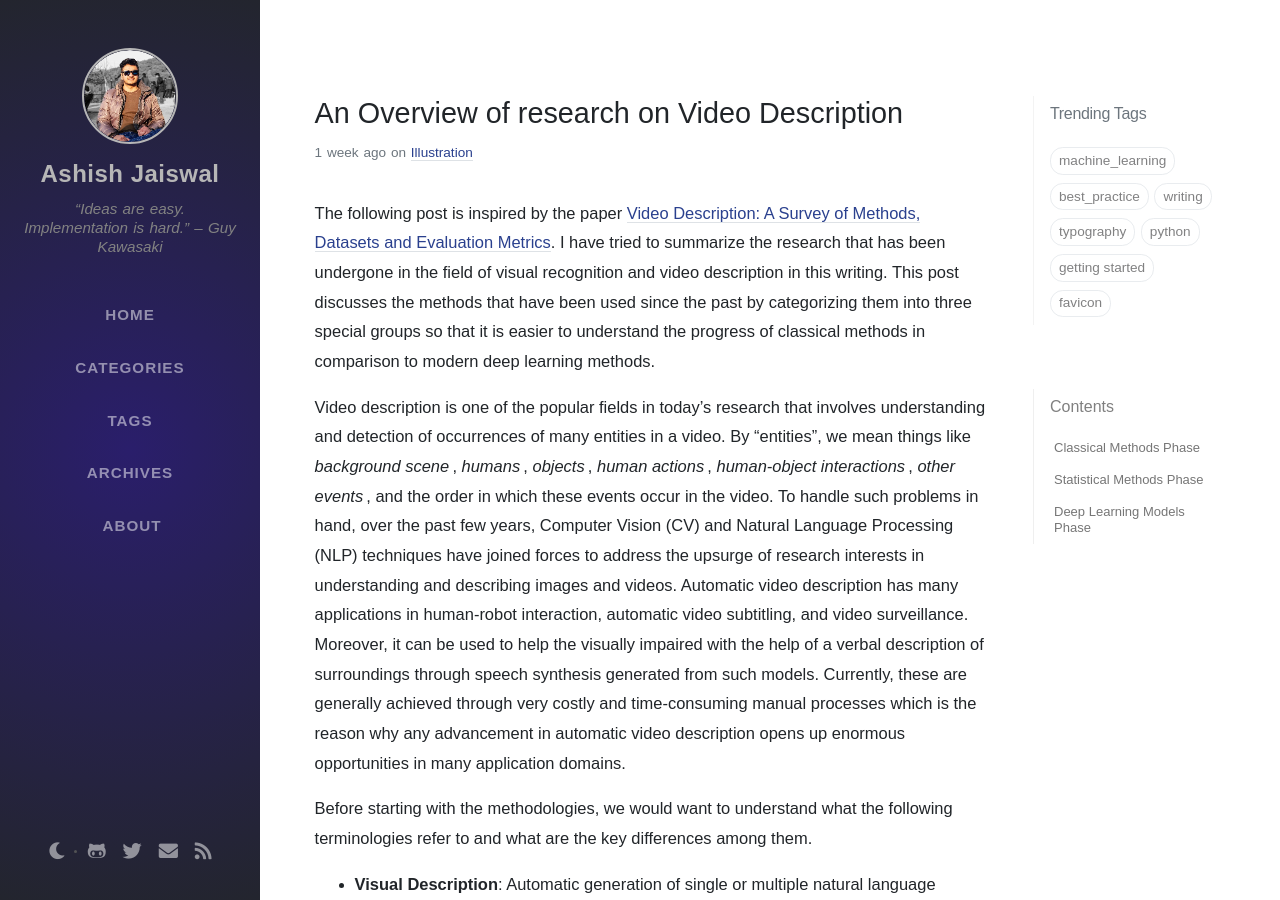
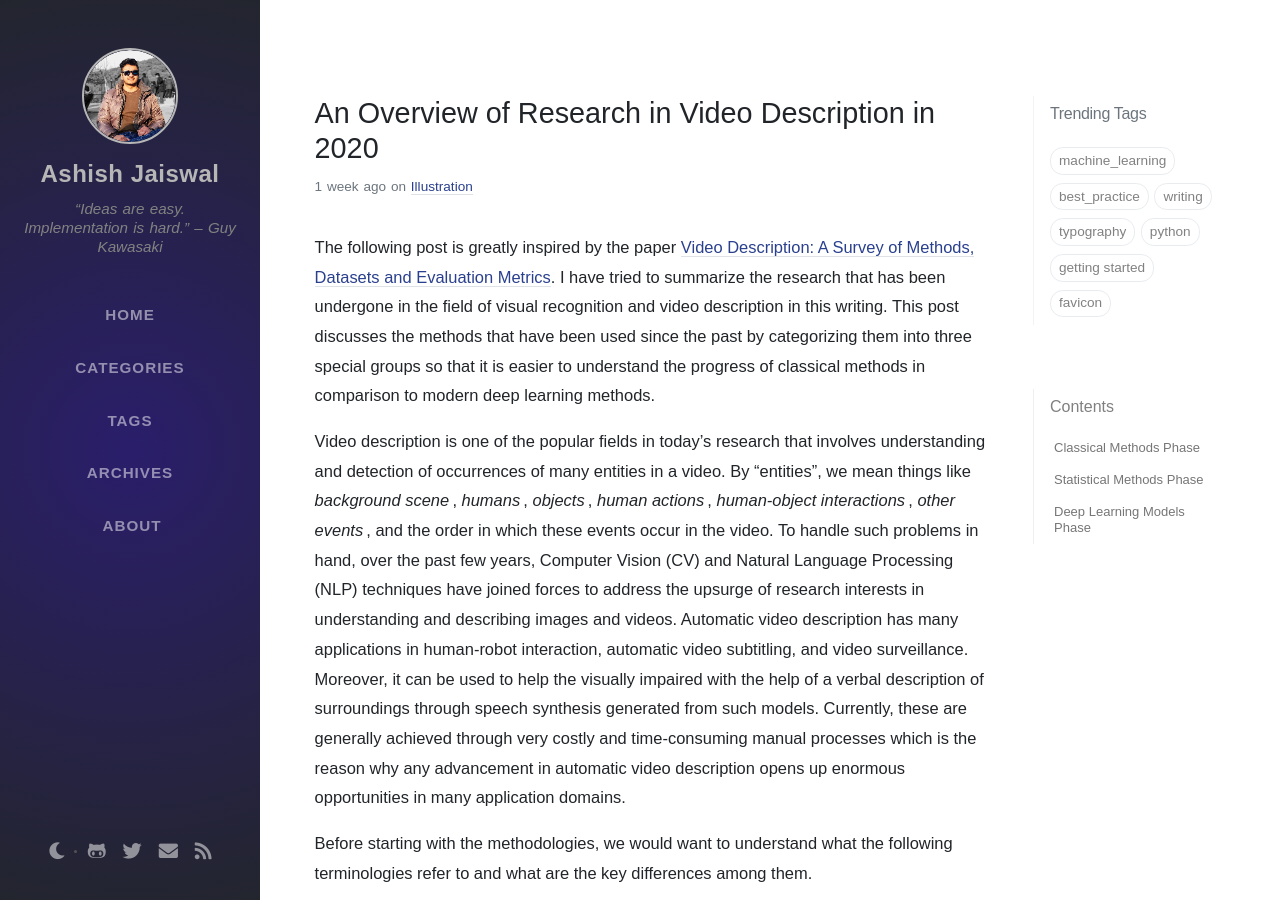
Before and after one commit to asheeshcric/blog, a Jekyll site: the page built from _posts/2020-04-01-an-overview-of-research-on-video-description-2020.md, in a window 1280 px wide and 900 px high. Built offline with Jekyll 4.4.1, drawn with Linux system fonts in a browser that asks for light colours; nearby versions of some CDN libraries; some web fonts are replaced; comment, search, counter and statistics services are not loaded; some of the changed text lies outside the part shown.

Commit message:
Add references to Video Description post and refactor title

```diff
--- a/_posts/2020-04-01-an-overview-of-research-on-video-description.md
+++ b/_posts/2020-04-01-an-overview-of-research-on-video-description-2020.md
@@ -1,12 +1,12 @@
 ---
-title: An Overview of research on Video Description
+title: An Overview of Research in Video Description in 2020
 date: 2020-04-01 22:35:32 -0500
 categories: [Illustration]
 tags: [machine_learning]
 description: This post discusses about different methods, surveys, and metrics that have been introduced in the field of video description. Video description is one of the popular fields in today's research that involves understanding and detection of occurrences of many entities in a video.
 ---
 
-The following post is inspired by the paper [Video Description: A Survey of Methods, Datasets and Evaluation Metrics](https://arxiv.org/abs/1806.00186).
+The following post is greatly inspired by the paper [Video Description: A Survey of Methods, Datasets and Evaluation Metrics](https://arxiv.org/abs/1806.00186).
 I have tried to summarize the research that has been undergone in the field of visual recognition and video description
 in this writing. This post discusses the methods that have been used since the past by categorizing them into three
 special groups so that it is easier to understand the progress of classical methods in comparison to modern deep learning
```
Also changed, not shown: other parts of _posts/2020-04-01-an-overview-of-research-on-video-description-2020.md (+7 -0 lines).
